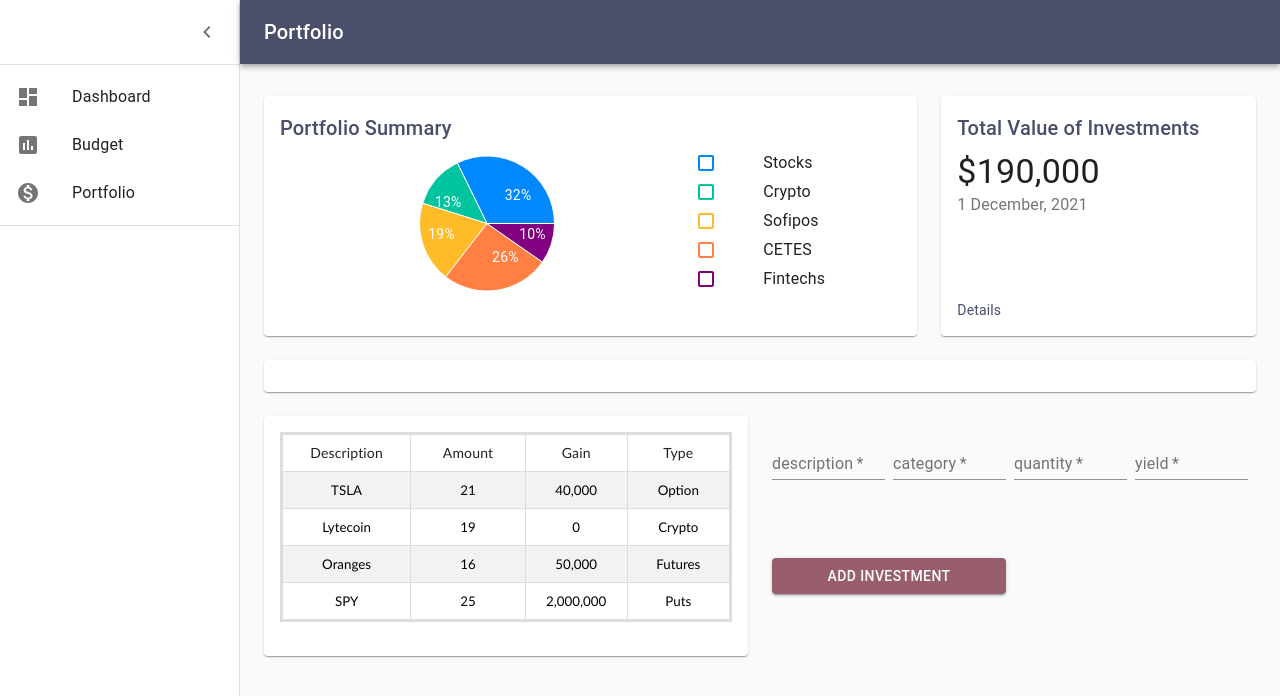
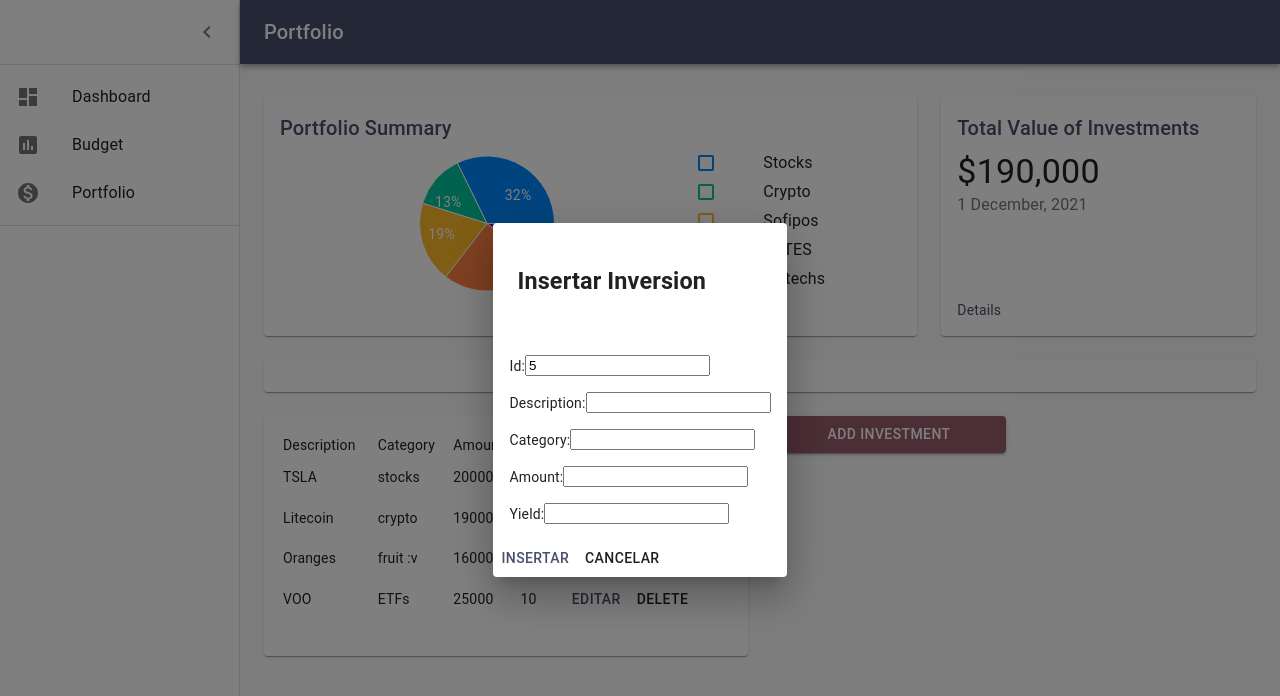
Before and after one commit to Vntrin26/Proyecto-Web-Dev, a React (Create React App) app: page /portfolio in a window 1280 px wide. Both pictures are taken after a click on the button "ADD INVESTMENT". Shown: the top 696 px of the page. Built offline with nearby package versions, Linux system fonts and the light colour scheme.

Commit message:
functional CRUD of investments

```diff
--- a/src/Components/Portfolio/Portfolio.js
+++ b/src/Components/Portfolio/Portfolio.js
@@ -1,13 +1,11 @@
-import React from 'react';
+import React, {useState} from 'react';
 import clsx from 'clsx';
 import useStyles from '../Dashboard/DashboardStyles.js';
-import { CssBaseline, Drawer, Box, AppBar, Toolbar, List, Typography, Divider, IconButton, Badge, Container, Grid, Paper, Link, Button, TextField} from '@material-ui/core';
+import { ListItem, Dialog, CssBaseline, Drawer, Box, AppBar, Toolbar, List, Typography, Divider, IconButton, Badge, Container, Grid, Paper, Link, Button, TextField, DialogTitle} from '@material-ui/core';
 import { MenuOutlined, ChevronLeft } from '@material-ui/icons';
 import { glistItems } from '../Dashboard/ListItems/listItems';
 import InvestmentsG from '../Dashboard/InvestmentsG/InvestmentsG'
-import BudgetG from '../Dashboard/BudgetG/BudgetG'
 import PGraph from './PGraph/PGraph';
-import InvestmentTable from './InvestmentTable';
 
 
 export default function Portfolio() {
@@ -21,13 +19,102 @@ export default function Portfolio() {
   };
   //combination of both styles
   const fixedHeightPaper = clsx(classes.paper, classes.fixedHeight);
-  let data =
-    [
-      { id: 1, description: 'TSLA', amount: 21, gain: '40,000', type: 'Option' },
-      { id: 2, description: 'Lytecoin', amount: 19, gain: '0', type: 'Crypto' },
-      { id: 3, description: 'Oranges', amount: 16, gain: '50,000', type: 'Futures' },
-      { id: 4, description: 'SPY', amount: 25, gain: '2,000,000', type: 'Puts' },
+
+  const [portfolio, setPortfolio] = useState({
+    investments: [
+      { id: 1, description: 'TSLA', category: 'stocks', amount: 20000, yield: 35 },
+      { id: 2, description: 'Litecoin', category: 'crypto', amount: 19000,  yield: 40 },
+      { id: 3, description: 'Oranges', category: 'fruit :v', amount: 16000,  yield: 5},
+      { id: 4, description: 'VOO', category: 'ETFs', amount: 25000,  yield: 10 },
     ]
+  })
+
+  const [params, setParams] = useState({
+    investments: portfolio.investments,
+    modUpdate: false,
+    modInsert: false,
+    form: {
+      id:'3',
+      description: '',
+      category: '',
+      amount: '',
+      yield: '',
+    },
+  });
+
+  const showUpdate = (dato) =>{
+    setParams({...params,
+      form: dato,
+      modUpdate: true,
+    });
+  };
+
+  const closeUpdate = () => {
+    setParams({...params,
+      modUpdate: false,
+    });
+  };
+
+  const showInsert = () => {
+    setParams({...params,
+      modInsert: true,
+    });
+  };
+
+  const closeInsert = () => {
+    setParams({...params,
+      modInsert: false,
+    });
+  };
+
+  const edit = (dato) => {
+    var counter = 0;
+    var array = params.investments;
+    array.map((conjunto) => {
+      if(dato.id === conjunto.id){
+        array[counter].description = dato.description;
+        array[counter].category = dato.category;
+        array[counter].amount = dato.amount;
+        array[counter].yield = dato.yield;
+      }
+      counter++;
+    });
+    setParams({...params, investments: array, modUpdate: false});
+  };
+
+  const deleteinfo = (dato) => {
+    var opcion = window.confirm("Estás Seguro que deseas Eliminar el elemento "+ dato.id);
+    if (opcion === true) {
+      var counter = 0;
+      var array = params.investments;
+      array.map((conjunto) => {
+        if (dato.id === conjunto.id) {
+          array.splice(counter, 1);
+        }
+        counter++;
+      });
+      setParams({...params, investments: array, modUpdate: false });
+    }
+  };
+
+  const insertinfo= ()=>{
+    var newVal= {...params.form};
+    newVal.id=params.investments.length+1;
+    var lista= params.investments;
+    lista.push(newVal);
+    setParams({...params, modInsert: false, investments: lista });
+  }
+
+  const handleChange = (e) => {
+    e.preventDefault();
+    setParams({
+      ...params,
+      form: {
+        ...params.form,
+        [e.target.name]: e.target.value,
+      },
+    });
+  };
 
 
   return (
@@ -88,76 +175,224 @@ export default function Portfolio() {
             <Grid item xs={12} md={6} lg={6}>
               <Paper className={fixedHeightPaper}>
                 <table id='Portfolio'>
-                  <tbody>
+                  <thead>
                     <tr>
                       <td>Description</td>
+                      <td>Category</td>
                       <td>Amount</td>
-                      <td>Gain</td>
-                      <td>Type</td>
+                      <td>Yield</td>
                     </tr>
-                    {
-                      data.map((investment) => {
-                        var fixedInvestment = Object.values(investment);
-                        console.log(fixedInvestment)
-                        return <InvestmentTable id = {fixedInvestment} description ={fixedInvestment[1]}  amount={fixedInvestment[2]} gain={fixedInvestment[3]} type={fixedInvestment[4]} />
-                      })}
+                  </thead>
+                  <tbody>
+                    {portfolio.investments.map((element) => (
+                      <tr>
+                        <td>{element.description}</td>
+                        <td>{element.category}</td>
+                        <td>{element.amount}</td>
+                        <td>{element.yield}</td>
+                        <td>
+                          <Button
+                          color = 'primary'
+                          onClick = {() => showUpdate(element)}
+                          > Editar</Button>
+                          <Button
+                          color = 'danger'
+                          onClick = {() => deleteinfo(element)}
+                          > Delete</Button>
+                        </td>
+                      </tr>
+                    ))}
                   </tbody>
                 </table>
 
               </Paper>
             </Grid>
             <Grid container item xs={12} md={6} lg={6} spacing={1}>
-                <Grid item xs = {3}>
-                  <TextField
-                  margin="normal"
-                  required
-                  fullWidth
-                  name="investment"
-                  label="description"
-                  id="investment"
-                  />
-                </Grid>
-                <Grid item xs = {3}>
-                  <TextField
-                  margin="normal"
-                  required
-                  fullWidth
-                  name="investment"
-                  label="category"
-                  id="investment"
-                  />
-                </Grid>
-                <Grid item xs = {3}>
-                  <TextField
-                  margin="normal"
-                  required
-                  fullWidth
-                  name="investment"
-                  label="quantity"
-                  id="investment"
-                  />
-                </Grid>
-                <Grid item xs = {3}>
-                  <TextField
-                  margin="normal"
-                  required
-                  fullWidth
-                  name="investment"
-                  label="yield"
-                  id="investment"
-                  />
-                </Grid>
                 <Grid item xs = {6}>
                   <Button
                   fullWidth
                   variant='contained'
                   color= 'secondary'
+                  onClick = {()=>showInsert()}
                   >
                     Add Investment
                   </Button>
                 </Grid>
             </Grid>
           </Grid>
+          <Dialog open={params.modUpdate}>
+          <DialogTitle>
+           <div><h3>Editar Inversion</h3></div>
+          </DialogTitle>
+
+          <List>
+            <ListItem>
+              <label>
+               Id:
+              </label>
+
+              <input
+                className="form-control"
+                readOnly
+                type="text"
+                value={params.form.id}
+              />
+            </ListItem>
+
+            <ListItem>
+              <label>
+                Description:
+              </label>
+              <input
+                className="form-control"
+                name="description"
+                type="text"
+                onChange={handleChange}
+                value={params.form.description}
+              />
+            </ListItem>
+
+            <ListItem>
+              <label>
+                Category:
+              </label>
+              <input
+                className="form-control"
+                name="category"
+                type="text"
+                onChange={handleChange}
+                value={params.form.category}
+              />
+            </ListItem>
+
+            <ListItem>
+              <label>
+                Amount:
+              </label>
+              <input
+                className="form-control"
+                name="amount"
+                type="text"
+                onChange={handleChange}
+                value={params.form.amount}
+              />
+            </ListItem>
+
+            <ListItem>
+              <label>
+                Yield:
+              </label>
+              <input
+                className="form-control"
+                name="yield"
+                type="text"
+                onChange={handleChange}
+                value={params.form.yield}
+              />
+            </ListItem>
+          </List>
+
+          <Grid>
+            <Button
+              color="primary"
+              onClick={() => edit(params.form)}
+            >
+              Edit
+            </Button>
+            <Button
+              color="danger"
+              onClick={() => closeUpdate()}
+            >
+              Cancelar
+            </Button>
+          </Grid>
+        </Dialog>
+
+
+
+        <Dialog open={params.modInsert}>
+          <DialogTitle>
+           <div><h3>Insertar Inversion</h3></div>
+          </DialogTitle>
+
+          <List>
+            <ListItem>
+              <label>
+                Id:
+              </label>
+
+              <input
+                className="form-control"
+                readOnly
+                type="text"
+                value={params.investments.length + 1}
+              />
+            </ListItem>
+
+            <ListItem>
+              <label>
+                Description:
+              </label>
+              <input
+                className="form-control"
+                name="description"
+                type="text"
+                onChange={handleChange}
+              />
+            </ListItem>
+
+            <ListItem>
+              <label>
+                Category:
+              </label>
+              <input
+                className="form-control"
+                name="category"
+                type="text"
+                onChange={handleChange}
+              />
+            </ListItem>
+
+            <ListItem>
+              <label>
+                Amount:
+              </label>
+              <input
+                className="form-control"
+                name="amount"
+                type="text"
+                onChange={handleChange}
+              />
+            </ListItem>
+
+            <ListItem>
+              <label>
+                Yield:
+              </label>
+              <input
+                className="form-control"
+                name="yield"
+                type="text"
+                onChange={handleChange}
+              />
+            </ListItem>
+          </List>
+
+          <Grid>
+            <Button
+              color="primary"
+              onClick={() => insertinfo()}
+            >
+              Insertar
+            </Button>
+            <Button
+              className="btn btn-danger"
+              onClick={() => closeInsert()}
+            >
+              Cancelar
+            </Button>
+          </Grid>
+        </Dialog>
           <Box pt={4}>
           </Box>
         </Container>
```
